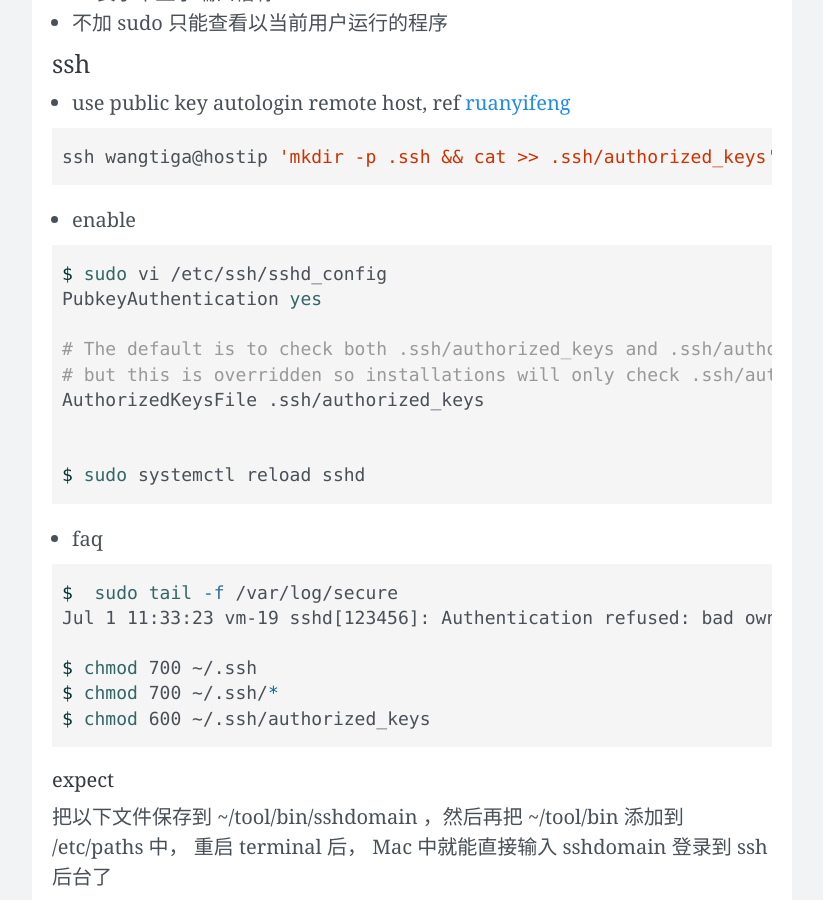
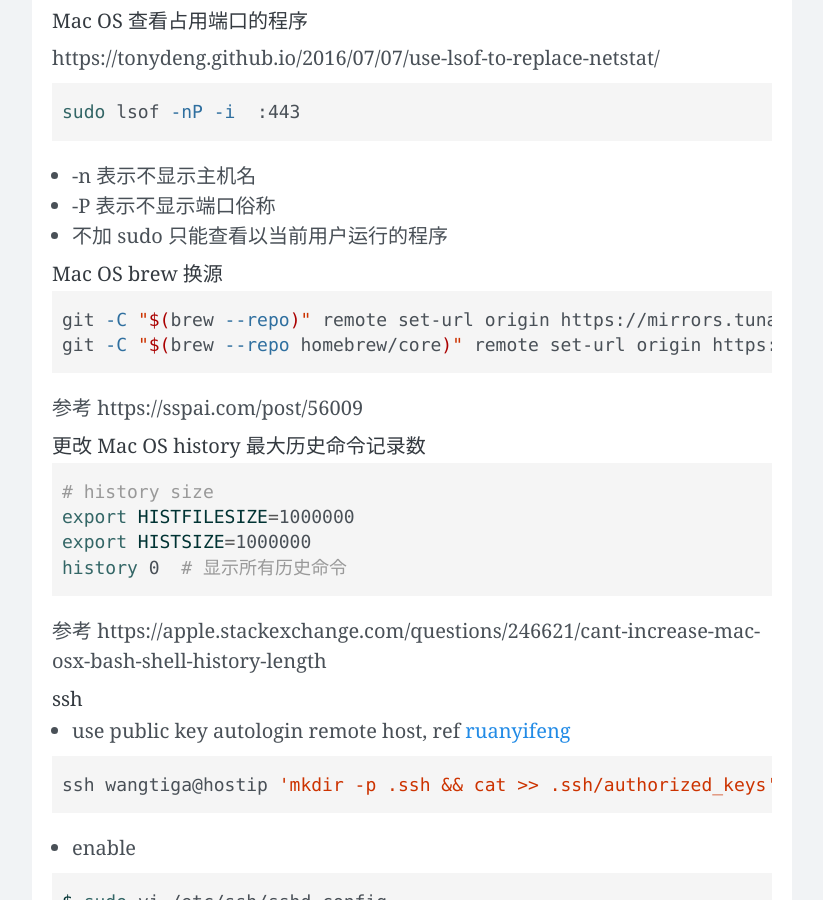
Before and after one commit to wangtiga/wangtiga.github.io, a Jekyll site: the page built from _posts/2019-09-17-linux_command.md, in a window 1280 px wide and 900 px high, scrolled down 5338 px. Shown: the whole window, without its empty margins (228-1051 px from the left). Built offline with Jekyll 4.4.1, drawn with Linux system fonts in a browser that asks for light colours; nearby versions of some CDN libraries; comment, search, counter and statistics services are not loaded; some of the changed text lies outside the part shown.

Commit message:
updated from r1

````diff
--- a/_posts/2019-09-17-linux_command.md
+++ b/_posts/2019-09-17-linux_command.md
@@ -79,6 +79,14 @@ node node-server.js
 
 #### rsync
 
+目标主机的 ssh 服务在 8022 端口上
+
+```shell
+rsync -avz -e "ssh -p 2232" SRC/ user@remote.host:/DEST/
+```
+
+脚本
+
 ```shell
 #!/bin/sh
 
@@ -229,9 +237,30 @@ sudo lsof -nP -i  :443
 - -P 表示不显示端口俗称
 - 不加 sudo 只能查看以当前用户运行的程序
 
+#### Mac OS brew 换源
+
+```shell
+git -C "$(brew --repo)" remote set-url origin https://mirrors.tuna.tsinghua.edu.cn/git/homebrew/brew.git
+git -C "$(brew --repo homebrew/core)" remote set-url origin https://mirrors.tuna.tsinghua.edu.cn/git/homebrew/homebrew-core.git
+```
+
+参考 https://sspai.com/post/56009
 
 
-### ssh
+#### 更改 Mac OS history 最大历史命令记录数
+
+```shell
+# history size
+export HISTFILESIZE=1000000
+export HISTSIZE=1000000
+history 0  # 显示所有历史命令
+```
+
+参考  https://apple.stackexchange.com/questions/246621/cant-increase-mac-osx-bash-shell-history-length
+
+
+
+#### ssh
 
 - use public key autologin remote host, ref [ruanyifeng](https://www.ruanyifeng.com/blog/2011/12/ssh_remote_login.html)
 
````
Also changed, not shown: other parts of _posts/2019-09-17-linux_command.md (+1 -1 lines), _posts/2020-11-15-3708_summary.md (+1 -1 lines), _previews/yangming_school_of_mind.md (+42 -1 lines), 1 other file.
